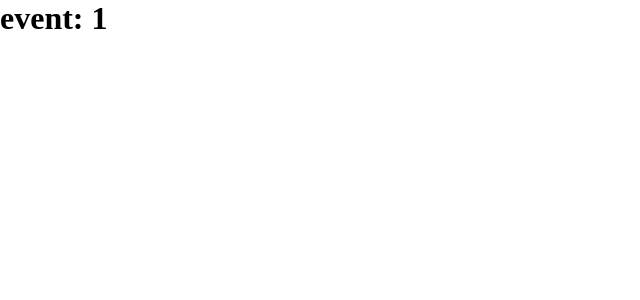
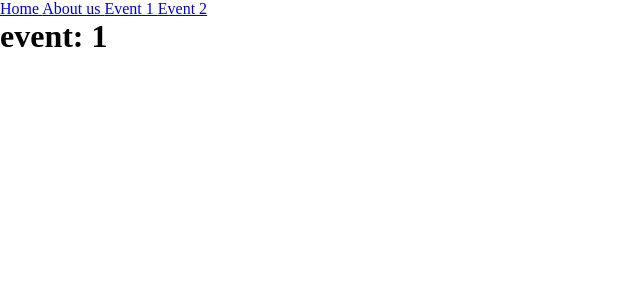
Before and after one commit to aut-daralfonoon/frontend, a Vue app: page /event/1 in a window 1280 px wide. Shown: the top 300 px of the page, without its empty margins (0-640 px from the left). Built offline with nearby package versions, Linux system fonts and the light colour scheme; the HTML template or start-up script is replaced by a standard one.

Commit message:
feat: routers

```diff
--- a/src/App.vue
+++ b/src/App.vue
@@ -1,11 +1,27 @@
 <script setup>
-  import { RouterView } from 'vue-router'
+
+import { RouterLink, RouterView } from 'vue-router'
+
 </script>
 
 <template>
+  <RouterLink to="/">
+    Home
+  </RouterLink>
+  <RouterLink to="/about">
+    About us
+  </RouterLink>
+  <RouterLink to="/event/1">
+    Event 1
+  </RouterLink>
+  <RouterLink to="/event/2">
+    Event 2
+  </RouterLink>
   <RouterView />
 </template>
 
 <style>
+
 @import './assets/base.css';
+
 </style>
```
